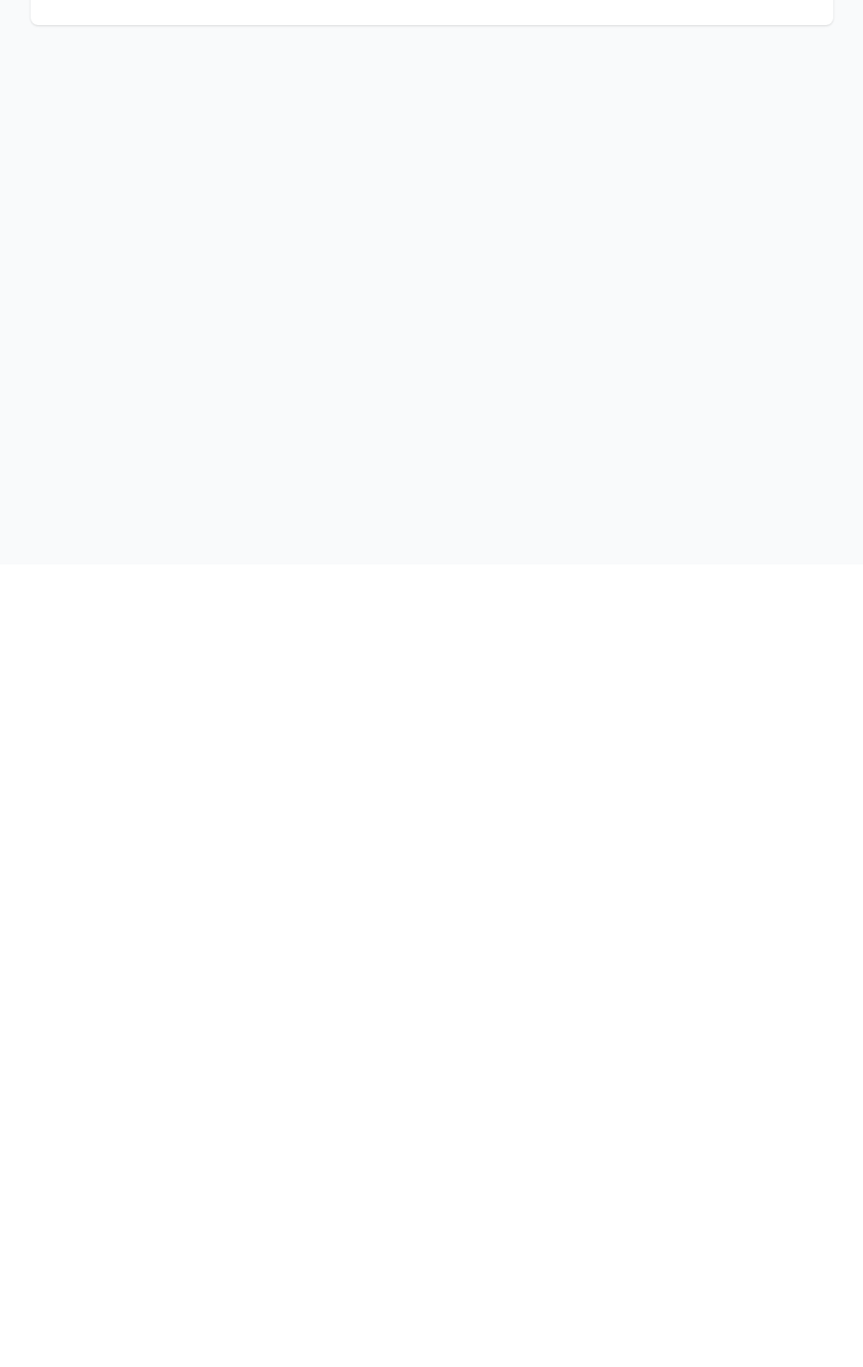
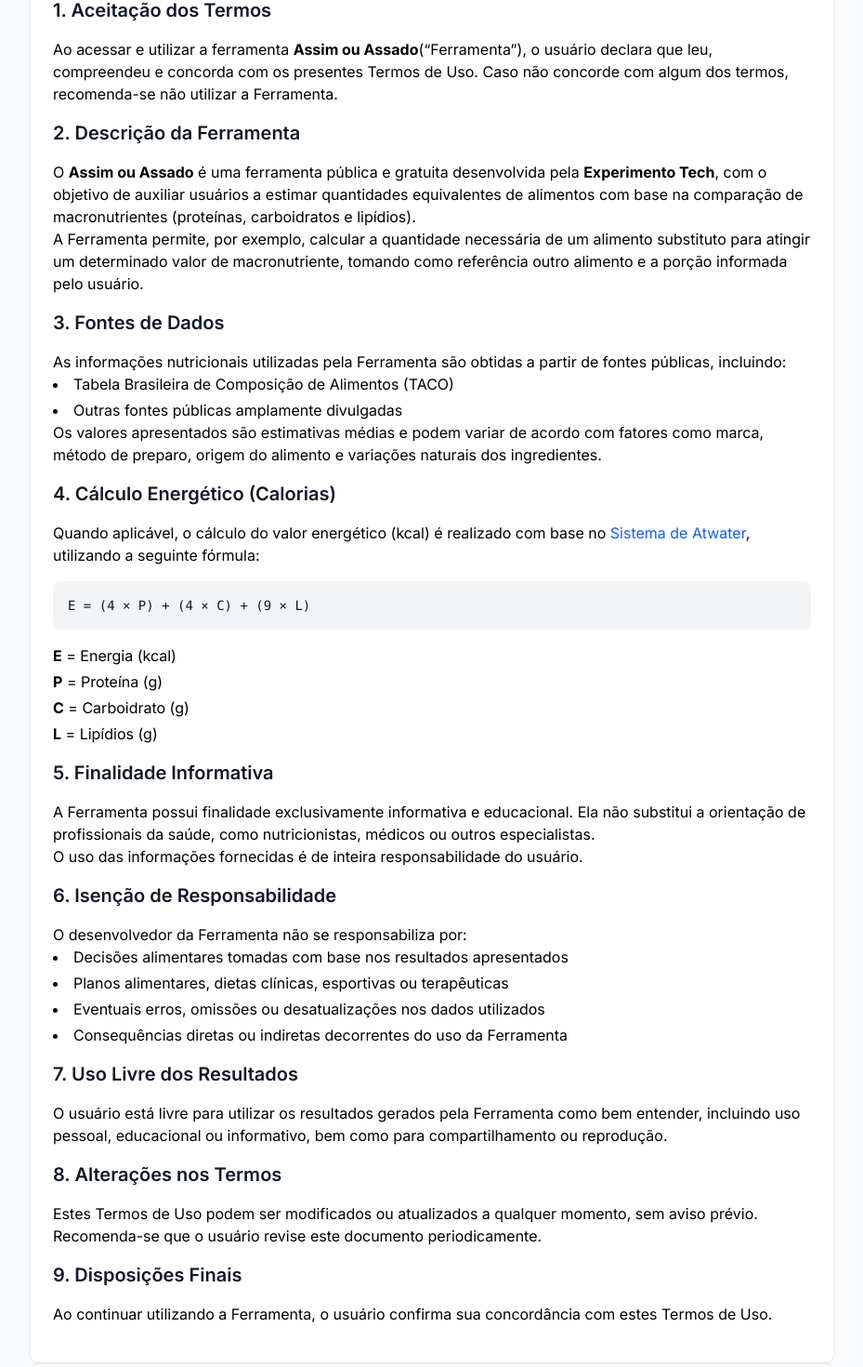
Before and after one commit to experimentotech/assim-ou-assado-nextjs, a Next.js app: page /assim-ou-assado/termos-de-uso in a window 1280 px wide. Shown: the part 193-1663 px from the top of the page at 93% size, without its empty margins (175-1104 px from the left). Before the commit the page ends 800 px from the top, so only its background shows below. Built offline with nearby package versions, Linux system fonts and the light colour scheme.

Commit message:
Add terms of use page

```diff
--- a/src/app/termos-de-uso/page.tsx
+++ b/src/app/termos-de-uso/page.tsx
@@ -1,3 +1,4 @@
+import { ChevronLeft } from "lucide-react";
 import Link from "next/link";
 
 export const metadata = {
@@ -7,17 +8,147 @@ export const metadata = {
 export default function TermosDeUso() {
   return (
     <div className="min-h-screen bg-gray-50">
-      <header className="bg-white shadow-sm">
-        <div className="max-w-4xl mx-auto px-4 py-4">
+      <header className="bg-white shadow-sm flex-shrink-0">
+        <div className="max-w-2xl mx-auto px-4 py-4 flex justify-between items-center">
           <Link href="/" className="text-blue-600 hover:text-blue-800">
-            ← Voltar
+            <ChevronLeft className="inline-block" /> Voltar
           </Link>
         </div>
       </header>
+
       <main className="max-w-4xl mx-auto px-4 py-8">
         <h1 className="text-3xl font-bold mb-6">Termos de Uso</h1>
         <div className="bg-white rounded-lg p-6 shadow-sm prose max-w-none">
-          <p>Conteúdo dos termos de uso...</p>
+          <section className="my-4">
+            <h2 className="text-xl font-semibold text-gray-900 my-4">
+              1. Aceitação dos Termos
+            </h2>
+            <p>
+              Ao acessar e utilizar a ferramenta <strong>Assim ou Assado</strong>
+              (“Ferramenta”), o usuário declara que leu, compreendeu e concorda
+              com os presentes Termos de Uso. Caso não concorde com algum dos
+              termos, recomenda-se não utilizar a Ferramenta.
+            </p>
+          </section>
+
+          <section className="my-4">
+            <h2 className="text-xl font-semibold text-gray-900 my-4">
+              2. Descrição da Ferramenta
+            </h2>
+            <p>
+              O <strong>Assim ou Assado</strong> é uma ferramenta pública e gratuita
+              desenvolvida pela <strong>Experimento Tech</strong>, com o objetivo
+              de auxiliar usuários a estimar quantidades equivalentes de alimentos
+              com base na comparação de macronutrientes
+              (proteínas, carboidratos e lipídios).
+            </p>
+            <p>
+              A Ferramenta permite, por exemplo, calcular a quantidade necessária
+              de um alimento substituto para atingir um determinado valor de
+              macronutriente, tomando como referência outro alimento e a porção
+              informada pelo usuário.
+            </p>
+          </section>
+
+          <section className="my-4">
+            <h2 className="text-xl font-semibold text-gray-900 my-4">
+              3. Fontes de Dados
+            </h2>
+            <p>
+              As informações nutricionais utilizadas pela Ferramenta são obtidas
+              a partir de fontes públicas, incluindo:
+            </p>
+            <ul className="list-disc list-inside space-y-1">
+              <li>Tabela Brasileira de Composição de Alimentos (TACO)</li>
+              <li>Outras fontes públicas amplamente divulgadas</li>
+            </ul>
+            <p>
+              Os valores apresentados são estimativas médias e podem variar de
+              acordo com fatores como marca, método de preparo, origem do alimento
+              e variações naturais dos ingredientes.
+            </p>
+          </section>
+
+          <section className="my-4">
+            <h2 className="text-xl font-semibold text-gray-900 my-4">
+              4. Cálculo Energético (Calorias)
+            </h2>
+            <p>
+              Quando aplicável, o cálculo do valor energético (kcal) é realizado
+              com base no <a href="https://pt.wikipedia.org/wiki/Energia_alimentar" target="_blank" rel="noopener noreferrer" className="text-blue-600 hover:underline">Sistema de Atwater</a>, utilizando a seguinte
+              fórmula:
+            </p>
+
+            <div className="bg-gray-100 rounded-lg p-4 font-mono text-sm text-gray-900 my-4">
+              E = (4 × P) + (4 × C) + (9 × L)
+            </div>
+
+            <ul className="space-y-1">
+              <li><strong>E</strong> = Energia (kcal)</li>
+              <li><strong>P</strong> = Proteína (g)</li>
+              <li><strong>C</strong> = Carboidrato (g)</li>
+              <li><strong>L</strong> = Lipídios (g)</li>
+            </ul>
+          </section>
+
+          <section className="my-4">
+            <h2 className="text-xl font-semibold text-gray-900 my-4">
+              5. Finalidade Informativa
+            </h2>
+            <p>
+              A Ferramenta possui finalidade exclusivamente informativa e educacional.
+              Ela não substitui a orientação de profissionais da saúde, como
+              nutricionistas, médicos ou outros especialistas.
+            </p>
+            <p>
+              O uso das informações fornecidas é de inteira responsabilidade do usuário.
+            </p>
+          </section>
+
+          <section className="my-4">
+            <h2 className="text-xl font-semibold text-gray-900 my-4">
+              6. Isenção de Responsabilidade
+            </h2>
+            <p>O desenvolvedor da Ferramenta não se responsabiliza por:</p>
+            <ul className="list-disc list-inside space-y-1">
+              <li>Decisões alimentares tomadas com base nos resultados apresentados</li>
+              <li>Planos alimentares, dietas clínicas, esportivas ou terapêuticas</li>
+              <li>Eventuais erros, omissões ou desatualizações nos dados utilizados</li>
+              <li>Consequências diretas ou indiretas decorrentes do uso da Ferramenta</li>
+            </ul>
+          </section>
+
+          <section className="my-4">
+            <h2 className="text-xl font-semibold text-gray-900 my-4">
+              7. Uso Livre dos Resultados
+            </h2>
+            <p>
+              O usuário está livre para utilizar os resultados gerados pela
+              Ferramenta como bem entender, incluindo uso pessoal, educacional
+              ou informativo, bem como para compartilhamento ou reprodução.
+            </p>
+          </section>
+
+          <section className="my-4">
+            <h2 className="text-xl font-semibold text-gray-900 my-4">
+              8. Alterações nos Termos
+            </h2>
+            <p>
+              Estes Termos de Uso podem ser modificados ou atualizados a qualquer
+              momento, sem aviso prévio. Recomenda-se que o usuário revise este
+              documento periodicamente.
+            </p>
+          </section>
+
+          <section className="my-4">
+            <h2 className="text-xl font-semibold text-gray-900 my-4">
+              9. Disposições Finais
+            </h2>
+            <p>
+              Ao continuar utilizando a Ferramenta, o usuário confirma sua
+              concordância com estes Termos de Uso.
+            </p>
+          </section>
         </div>
       </main>
     </div>
```
